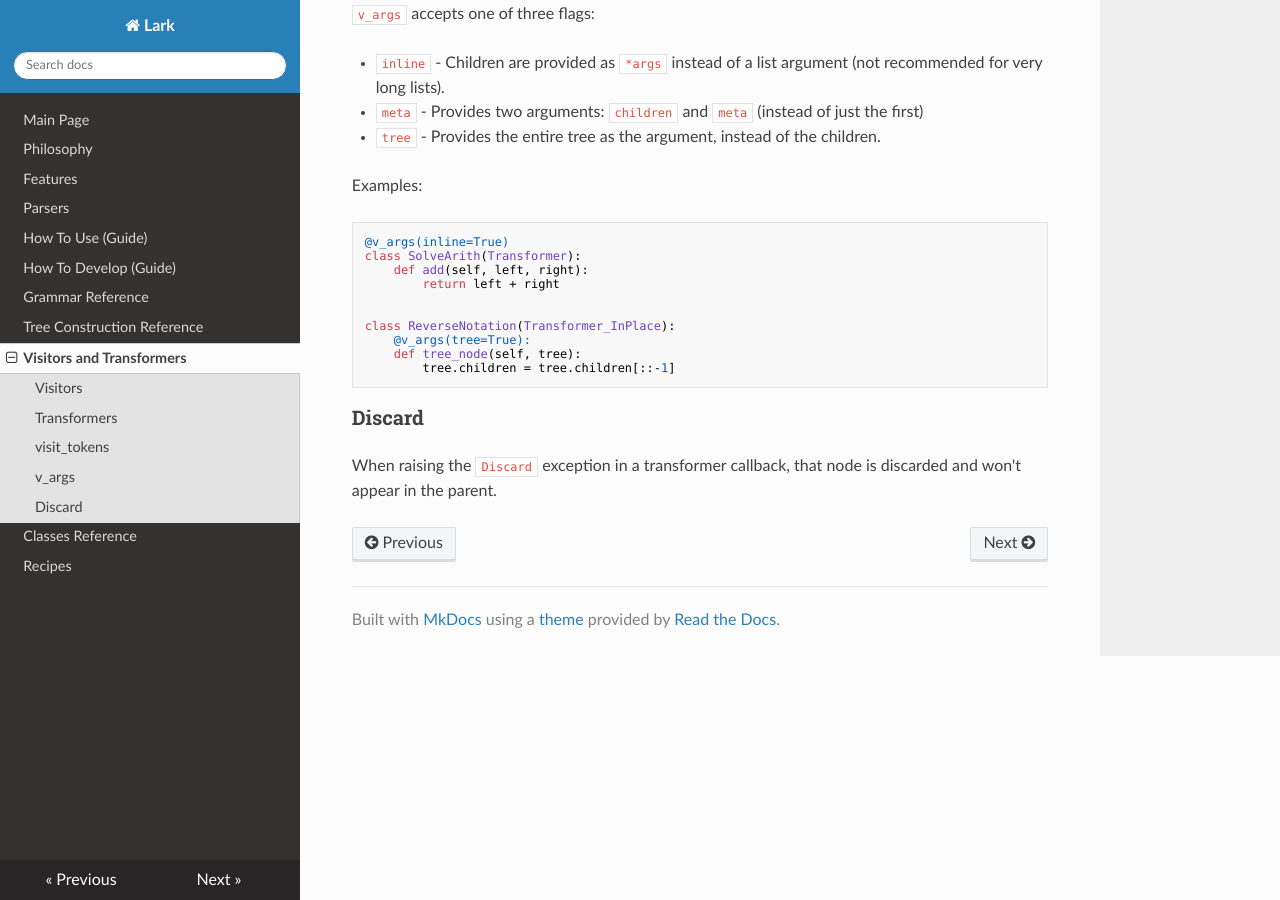
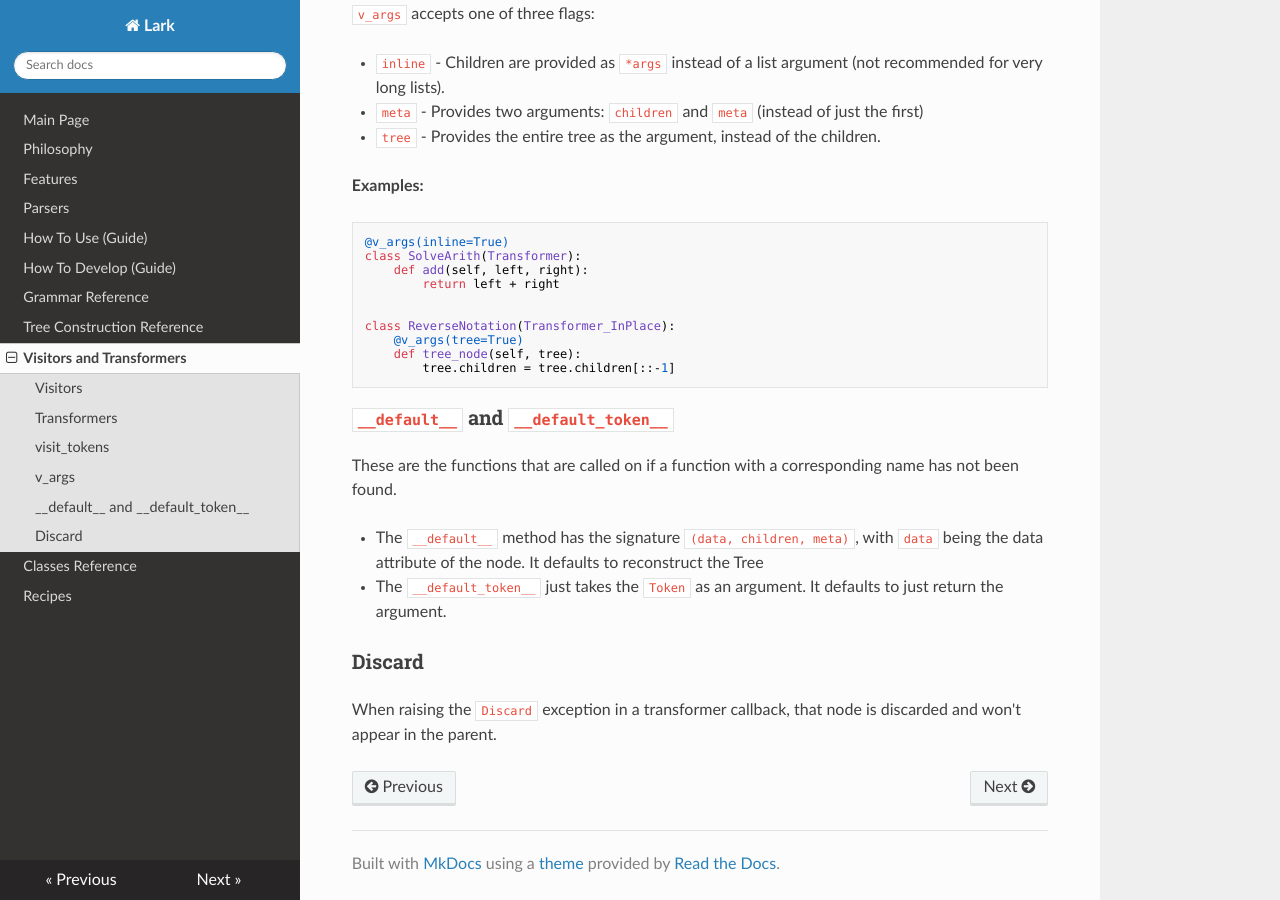
Before and after one commit to lark-parser/lark, an MkDocs documentation site: the page built from docs/visitors.md, in a window 1280 px wide and 900 px high, scrolled down 2238 px. Built offline with MkDocs 1.6.1, drawn with Linux system fonts in a browser that asks for light colours; nearby versions of some CDN libraries; old or Windows-style settings are respelled for this version of MkDocs.

Commit message:
Added documentation for `__default__`

````diff
--- a/docs/visitors.md
+++ b/docs/visitors.md
@@ -12,7 +12,7 @@ Visitors visit each node of the tree, and run the appropriate method on it accor
 
 They work bottom-up, starting with the leaves and ending at the root of the tree.
 
-**Example**
+**Example:**
 ```python
 class IncreaseAllNumbers(Visitor):
   def number(self, tree):
@@ -105,11 +105,19 @@ class SolveArith(Transformer):
 
 
 class ReverseNotation(Transformer_InPlace):
-    @v_args(tree=True):
+    @v_args(tree=True)
     def tree_node(self, tree):
         tree.children = tree.children[::-1]
 ```
 
+### `__default__` and `__default_token__`
+These are the functions that are called on if a function with a corresponding name has not been found.
+
+- The `__default__` method has the signature `(data, children, meta)`, with `data` being the data attribute of the node. It defaults to reconstruct the Tree
+
+- The `__default_token__` just takes the `Token` as an argument. It defaults to just return the argument.
+
+
 ### Discard
 
 When raising the `Discard` exception in a transformer callback, that node is discarded and won't appear in the parent.
````
Also changed, not shown: other parts of docs/visitors.md (+2 -2 lines).
